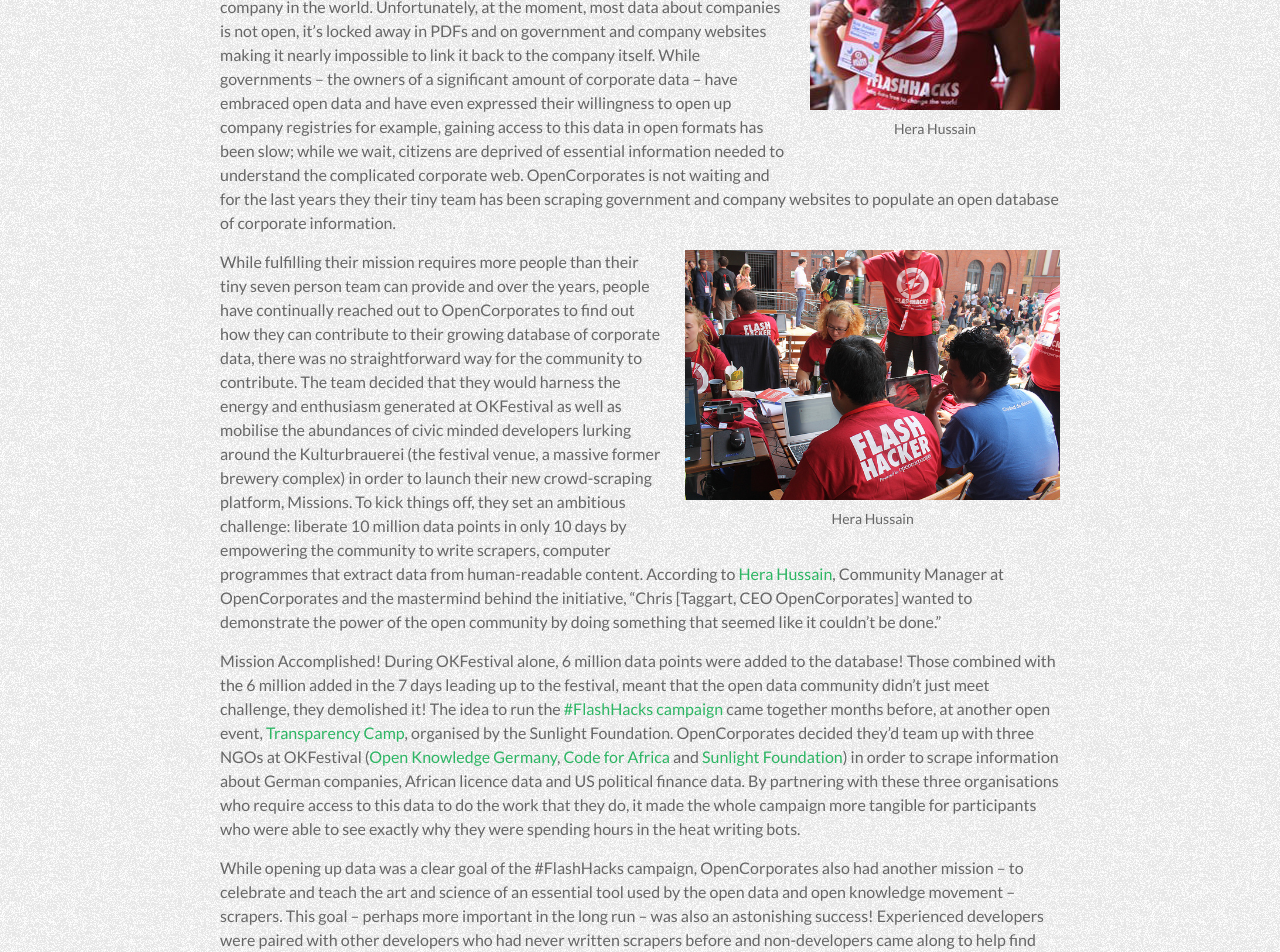
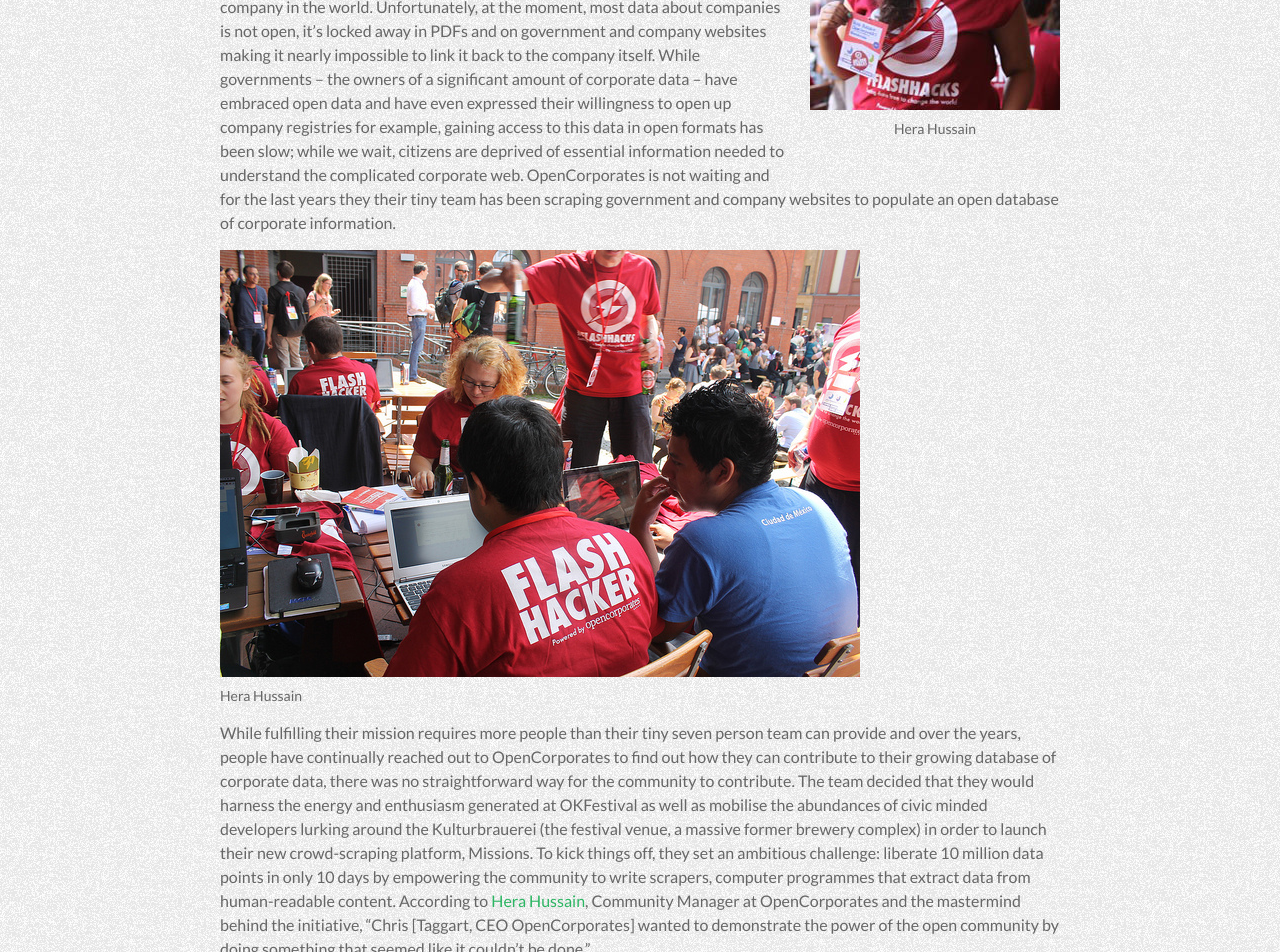
Before and after one commit to okfn/okfestival-public-report, a Jekyll site: the page built from pages/what-you-did/flash-hacks.md, in a window 1280 px wide. Shown: the part 755-1707 px from the top of the page. Built offline with Jekyll 4.4.1, drawn with Linux system fonts in a browser that asks for light colours; some web fonts are replaced.

Commit message:
Update flash-hacks.md

```diff
--- a/pages/what-you-did/flash-hacks.md
+++ b/pages/what-you-did/flash-hacks.md
@@ -31,7 +31,7 @@
 
 OpenCorporates aims to fulfil a simple mission – have an open URL for every company in the world. Unfortunately, at the moment, most data about companies is not open, it’s locked away in PDFs and on government and company websites making it nearly impossible to link it back to the company itself. While governments – the owners of a significant amount of corporate data – have embraced open data and have even expressed their willingness to open up company registries for example, gaining access to this data in open formats has been slow; while we wait, citizens are deprived of essential information needed to understand the complicated corporate web. OpenCorporates is not waiting and for the last years they their tiny team has been scraping government and company websites to populate an open database of corporate information.
 
-<div class="pull">
+<div class="pull-left">
 {% include image.html filename="14685278044_6782d86534_z.jpg" alt="Hera Hussain" %}
 </div>
 
```
